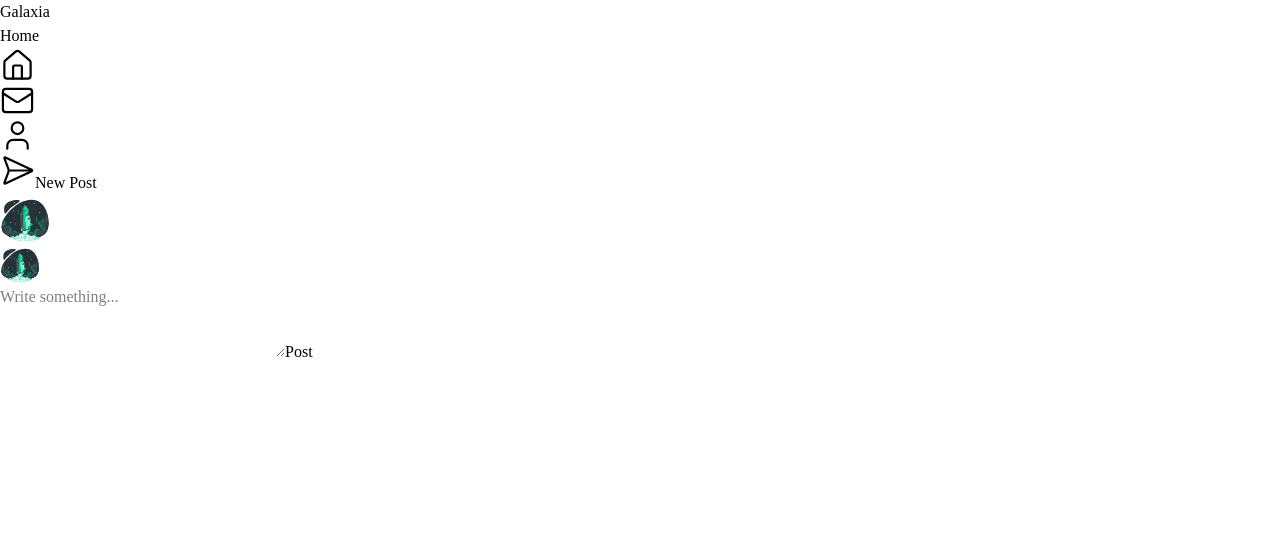
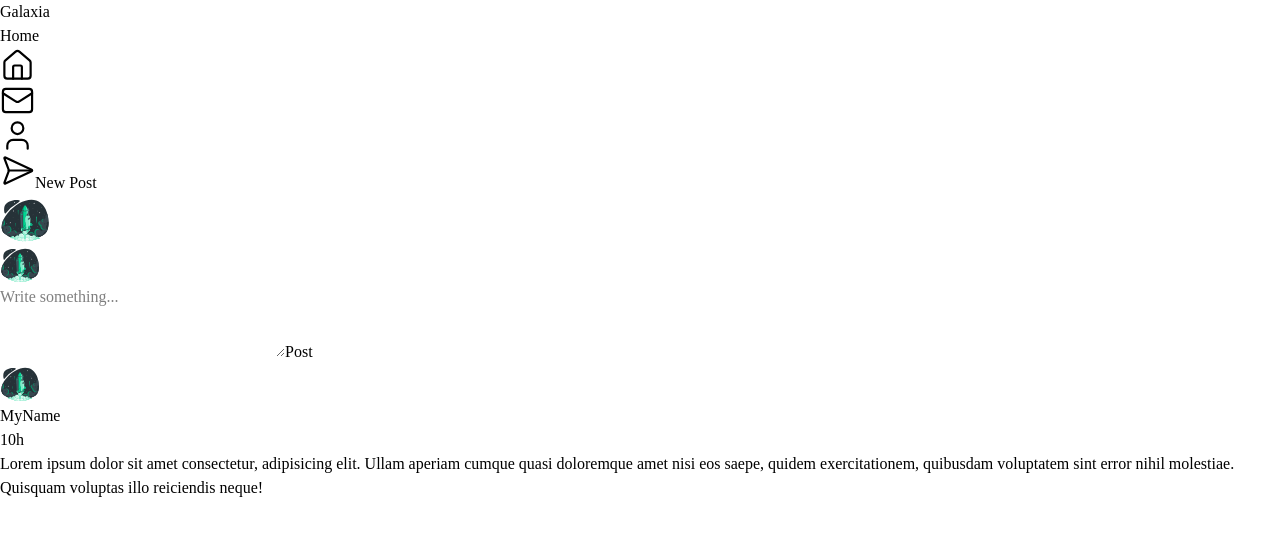
Before and after one commit to Track404/Galaxia-social-media, a React (Vite) app: page /home in a window 1280 px wide. Shown: the top 536 px of the page. Built offline with nearby package versions, Linux system fonts and the light colour scheme.

Commit message:
creation of a post in HomePage

```diff
--- a/src/components/Navbar.jsx
+++ b/src/components/Navbar.jsx
@@ -41,7 +41,7 @@ function Navbar() {
                 className=" transform transition-transform duration-300 hover:scale-125 hover:text-emerald-400 relative"
               />
             </button>
-            <span className="absolute bottom-14 left-1/2 transform -translate-x-1/2 z-20 px-4 py-2 text-sm font-bold text-white bg-gray-900 rounded-lg shadow-lg transition-transform duration-300 ease-in-out scale-0 group-hover:scale-100">
+            <span className="absolute top-16 left-1/2 transform -translate-x-1/2 z-20 px-4 py-2 text-sm font-bold text-black bg-white rounded-lg shadow-lg transition-transform duration-300 ease-in-out scale-0 group-hover:scale-100">
               New Post
             </span>
           </div>
@@ -49,7 +49,7 @@ function Navbar() {
         <div className="absolute bottom-5">
           <img
             src={rocket}
-            className="border-1 p-1 rounded-full hover:border-emerald-400"
+            className="border-1 p-1 rounded-full hover:border-emerald-400 hover:scale-110 active:scale-110"
             width="50"
             alt=""
           />
--- a/src/pages/HomePage.jsx
+++ b/src/pages/HomePage.jsx
@@ -33,6 +33,31 @@ function HomePage() {
             </button>
           </form>
         </div>
+        <div className=" flex items-center gap-3 shadow-xs  p-3">
+          <div className="flex items-start gap-2">
+            <img
+              src={rocket}
+              className="border-1 p-1 mb-20 rounded-full hover:border-emerald-400"
+              width="40"
+              alt=""
+            />
+            <div>
+              <div className="flex flex-col gap-2 ">
+                <div className="flex gap-2">
+                  <h3 className="font-medium">MyName</h3>
+                  <p className="text-gray-400">10h</p>
+                </div>
+
+                <p>
+                  Lorem ipsum dolor sit amet consectetur, adipisicing elit.
+                  Ullam aperiam cumque quasi doloremque amet nisi eos saepe,
+                  quidem exercitationem, quibusdam voluptatem sint error nihil
+                  molestiae. Quisquam voluptas illo reiciendis neque!
+                </p>
+              </div>
+            </div>
+          </div>
+        </div>
       </div>
       <div></div>
     </div>
```
